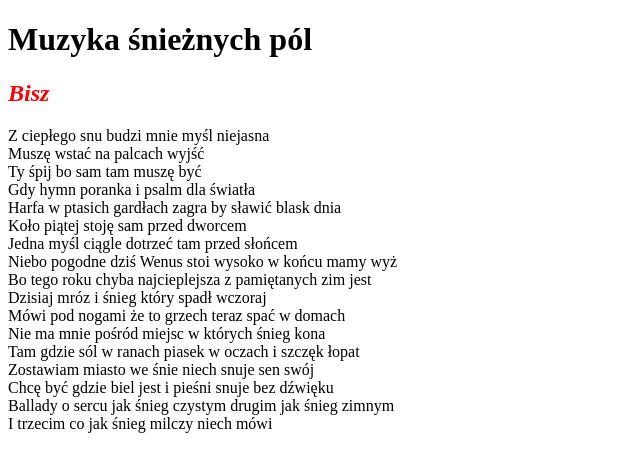
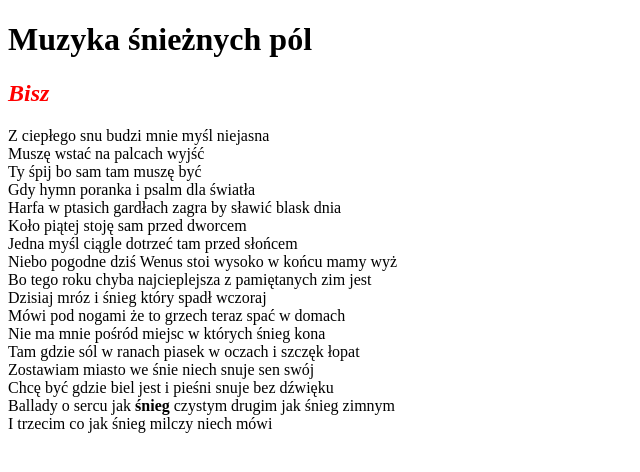
Before and after one commit to JAskierMP/nauka-gita-2, a plain HTML site: page index.html in a window 1280 px wide. Shown: the full height of the page, 0-640 px from the left. Drawn offline with Linux system fonts and the light colour scheme.

Commit message:
Update index html - bold in paragraph

```diff
--- a/index.html
+++ b/index.html
@@ -24,7 +24,7 @@
       Tam gdzie sól w ranach piasek w oczach i szczęk łopat<br>
       Zostawiam miasto we śnie niech snuje sen swój<br>
       Chcę być gdzie biel jest i pieśni snuje bez dźwięku<br>
-      Ballady o sercu jak śnieg czystym drugim jak śnieg zimnym<br>
+      Ballady o sercu jak <b>śnieg</b> czystym drugim jak śnieg zimnym<br>
       I trzecim co jak śnieg milczy niech mówi
     </p>
   </body>
```
